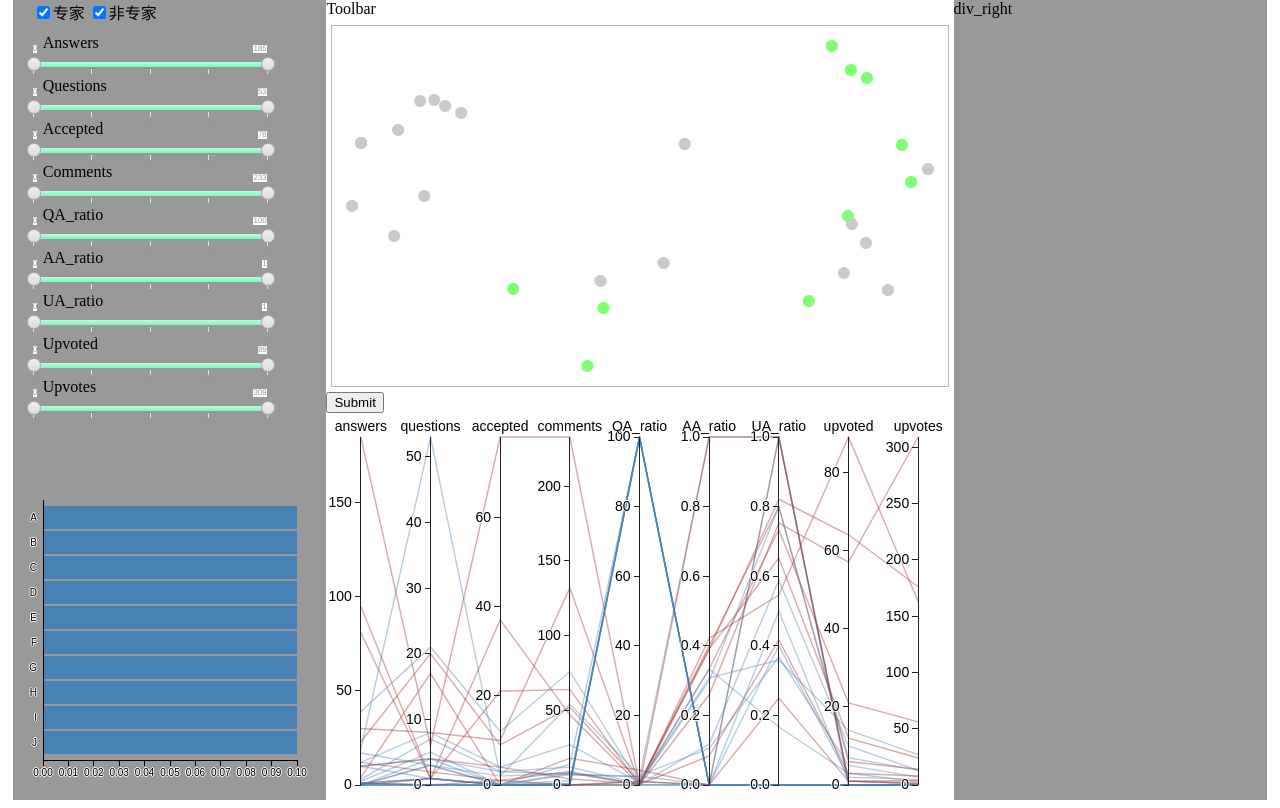
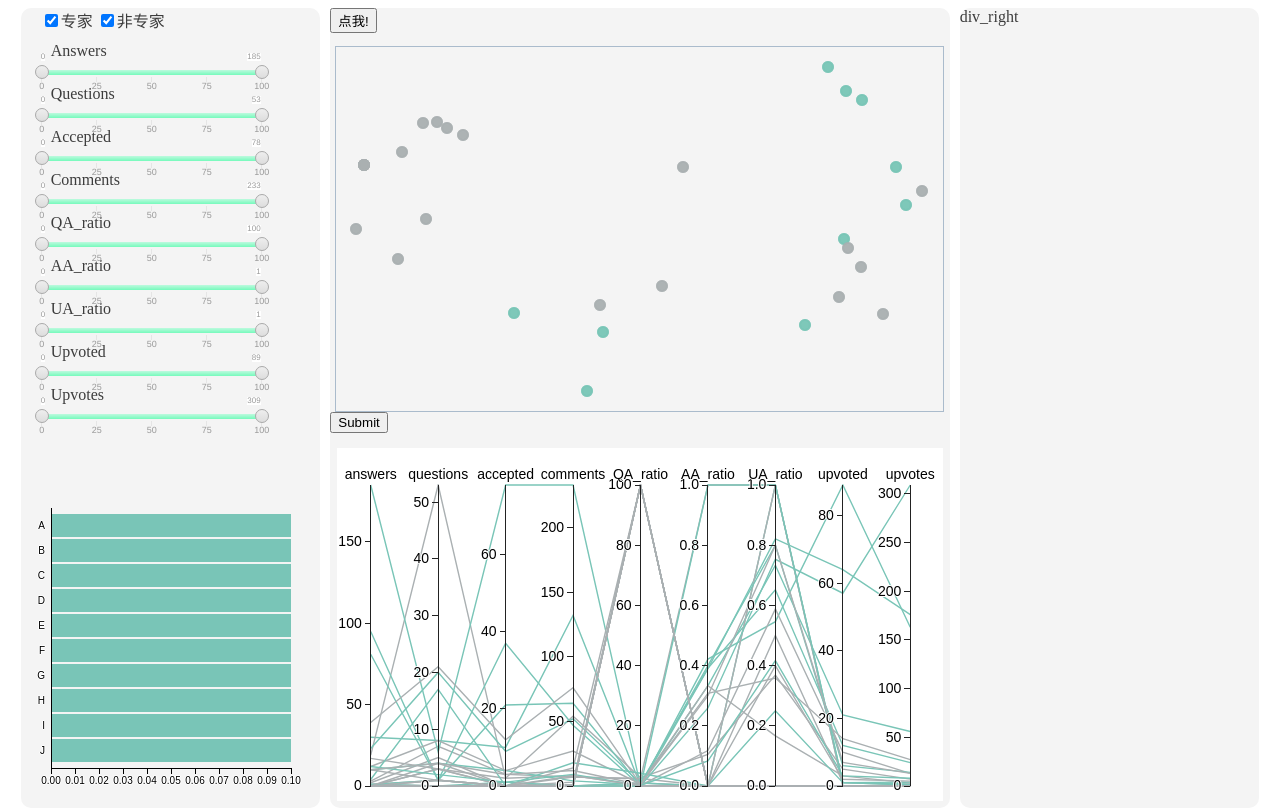
Before and after one commit to CCraster/peds, a plain HTML site: page index.html in a window 1280 px wide. Drawn offline with Linux system fonts and the light colour scheme.

Commit message:
Interface improve 2017/02/15
Get the suitable color for the system and backup. 2017/02/15

```diff
--- a/index.html
+++ b/index.html
@@ -9,6 +9,27 @@
 		<script src="static/lib/d3.parcoords.js"></script>
 		<script src="static/lib/jquery-3.1.1.min.js"></script>
 		<script src="static/lib/jquery.range.js"></script>
+		<script>
+			$(document).ready( function(){
+				$("#div_container").height($(document.body).height());
+				$("#div_left").width($("#div_container").width() * 0.25 - parseInt($("#div_left").css("marginRight")));
+				$("#div_middle_canvas").height($("#div_middle_top").height() - $("#div_middle_toolbar").height() * 2);
+				$("#div_right").width($("#div_container").width() * 0.25 - parseInt($("#div_right").css("marginLeft")));
+				Init();	// Initiating the system
+			});
+
+			$(window).resize( function(){
+				/*
+					window.location.reload(); //兼容chrome safari
+	　　			window.location.href = ""; //兼容火狐
+					location = location; //兼容火狐
+				*/
+				location = location;
+				$("#div_container").height($(document.body).height());
+				console.log($(document.body).height());
+			});
+		</script>
+
 	</head>
 	<body>
 		<div id="div_container">
@@ -64,7 +85,7 @@
 		<div id="div_middle">
 			<div id="div_middle_top">
 				<div id="div_middle_toolbar">
-					Toolbar
+					<button type="button">点我!</button>
 				</div>
 				<div id="div_middle_canvas">
 					<canvas id="canvas">您的浏览器不支持Canvas！！！</canvas>
--- a/static/css/main.css
+++ b/static/css/main.css
@@ -1,27 +1,32 @@
 html,body{
-	margin: 0 0 auto;
 	height: 100%;
+	/*margin: 0 0 auto;
+	height: 100%;*/
+	color: #3c3c3c;
 }
 
 #div_container{
 	width: 98%;
 	height: 100%;
 	margin: 0 auto;
-	/*background-color: #eee;*/
+	/*background-color: #ebebeb;*/
 }
+
 
 /*
 	CSS for left div in the container
 */
 #div_left{
-	width: 25%;
 	height: 100%;
+	margin: 0 10 0 0;
 	float: left;
-	background-color: #999999;
+	background-color: #f4f4f4;
+	border-radius: 10px;
 }
 #div_left_top{
 	width: 100%;
 	height: 60%;
+	overflow-y: auto;
 	/*background-color: #456;*/
 }
 .filter{
@@ -33,13 +38,12 @@ html,body{
 #div_left_bottom{
 	width: 100%;
 	height: 40%;
-	/*background-color: #123;*/
 }
-#div_left_bottom.bar{
-	fill: steelblue;
-}
+/*#div_left_bottom.bar{
+	fill: #79C5B7;
+}*/
 .bar{
-	fill: steelblue;
+	fill: #79C5B7;
 }
 
 /*
@@ -49,46 +53,49 @@ html,body{
 	width: 50%;
 	height: 100%;
 	float: left;
+	background-color: #f4f4f4;
+	border-radius: 10px;
 }
 
 #div_middle_top{
 	width: 100%;
-	height: 50%;
+	height: 55%;
 }
 
 #div_middle_toolbar{
 	width: 100%;
-	height: 5%;
+	height: 38px;
 }
 
 #div_middle_canvas{
-	margin: 5 5 5 5;
-	width: 100% - 10;
-	height: 90%;
+	margin: 0 5 0 5;
+	width: 98%;
 	border: 1px solid #abc;
 }
 
 #div_middle_canvas canvas{
-	width: 100%;
-	height: 100%;
+	/*width: 100%;*/
+	/*height: 100%;*/
 }
 
 #div_middle_submit{
 	width: 100%;
-	height: 5%;
+	height: 38px;
 }
 
 #div_middle_bottom{
 	width: 100%;
-	height: 50%;
+	height: 45%;
+	margin-bottom: -100px;
 }
 #div_middle_parallelCoordinates{
-	width: 100%;
-	height: 100%;
+	width: 98%;
+	height: 98%;
+	margin:  0 auto;
 }
 /* CSS for parallel coordinate*/
 svg {
-  font: 10px sans-serif;
+	font: 10px sans-serif;
 }
 
 .background path {
@@ -127,8 +134,9 @@ svg {
 	CSS for right div in the container
 */
 #div_right{
-	width: 25%;
 	height: 100%;
+	margin: 0 0 0 10;
 	float: left;
-	background-color: #999999;
+	background-color: #f4f4f4;
+	border-radius: 10px;
 }
--- a/static/js/data_loading.js
+++ b/static/js/data_loading.js
@@ -7,17 +7,14 @@ var text_padding = 3;
 var radius = 5;
 var canvas = document.getElementById("canvas");
 var context = canvas.getContext("2d");
-canvas.width = document.getElementById("div_middle_canvas").clientWidth;
-canvas.height = document.getElementById("div_middle_canvas").clientHeight;
-var canvas_MDS_width = canvas.width;
-var canvas_MDS_height = canvas.height;
+var canvas_MDS_width, canvas_MDS_height;
 var circles_origin = [], circles = [], weight_MDS = [];
 var data_userInfo = [], data_propertyName = [];
 var xScale, yScale, antiXScale, antiYScale;
-var color_circle_isExpert = "rgb(123, 321, 111)", color_circle_notExpert = "rgb(200,200,200)";
-var color_circle_hover = "rgb(0,150,150)"
+var color_circle_isExpert = "#79C5B7", color_circle_notExpert = "#AAB0B2";
+var color_circle_hover = "#ffe66d"
   , color_circle_click = "rgb(150,0,150)"
-  , color_circle_doubleClicked = "red"
+  , color_circle_doubleClicked = "#E26868"
   , highLightColor = "rgb(150,150,0)";
 var isExpert = 1, notExpert = 0;
 var circles_draged = [], circles_doubleClicked = [];
@@ -129,11 +126,13 @@ var HighLightingTool = (function(){
   return HighLightingTool;
 })();
 
-// Init
-Init();
-
 // Beginning function: loading the results of the MDS.
 function Init(){
+
+  canvas.width = $("#div_middle_canvas").width();
+  canvas.height = $("#div_middle_canvas").height();
+  canvas_MDS_width = canvas.width;
+  canvas_MDS_height = canvas.height;
 
   dataLoading();
   canvas.addEventListener("mousedown", handleMouseDown, false);
--- a/static/js/display_weight.js
+++ b/static/js/display_weight.js
@@ -16,7 +16,7 @@ function displayWeight_MDS(weight){
 		.range([0, width]);
 	var y = d3.scale.ordinal()
 		.domain(weight.name.map(function(d) { return d; }))
-    .rangeRoundBands([0, height], 0.1);
+    	.rangeRoundBands([0, height], 0.1);
 
   	var xAxis = d3.svg.axis()
 		.scale(x)
--- a/static/js/test.js
+++ b/static/js/test.js
@@ -1,13 +1,13 @@
 var blue_to_brown = d3.scale.linear()
   .domain([0, 1])
-  .range(["steelblue", "brown"])
+  .range([color_circle_notExpert, color_circle_isExpert])
   .interpolate(d3.interpolateLab);
 
 var color = function(d) { return blue_to_brown(d["isExpert"]); };
 
 var parcoords = d3.parcoords()("#div_middle_parallelCoordinates")
 	.color(color)
-  .alpha(0.4)
+  .alpha(1)
   .mode("queue") // progressive rendering
   .height($("#div_middle_parallelCoordinates")[0].clientHeight)
   .margin({
@@ -27,7 +27,7 @@ var array_parallel_coordinate_highlighted = [];
 	    .render()
 	    .reorderable()
 	    .brushMode("1D-axes");
-  parcoords.on("brush", function(d){ console.log(d)})
+  // parcoords.on("brush", function(d){ console.log(d)})
  }
 
 // Get User Data fit the display code
```
Also changed, not shown: test.html (+23 -7 lines).
